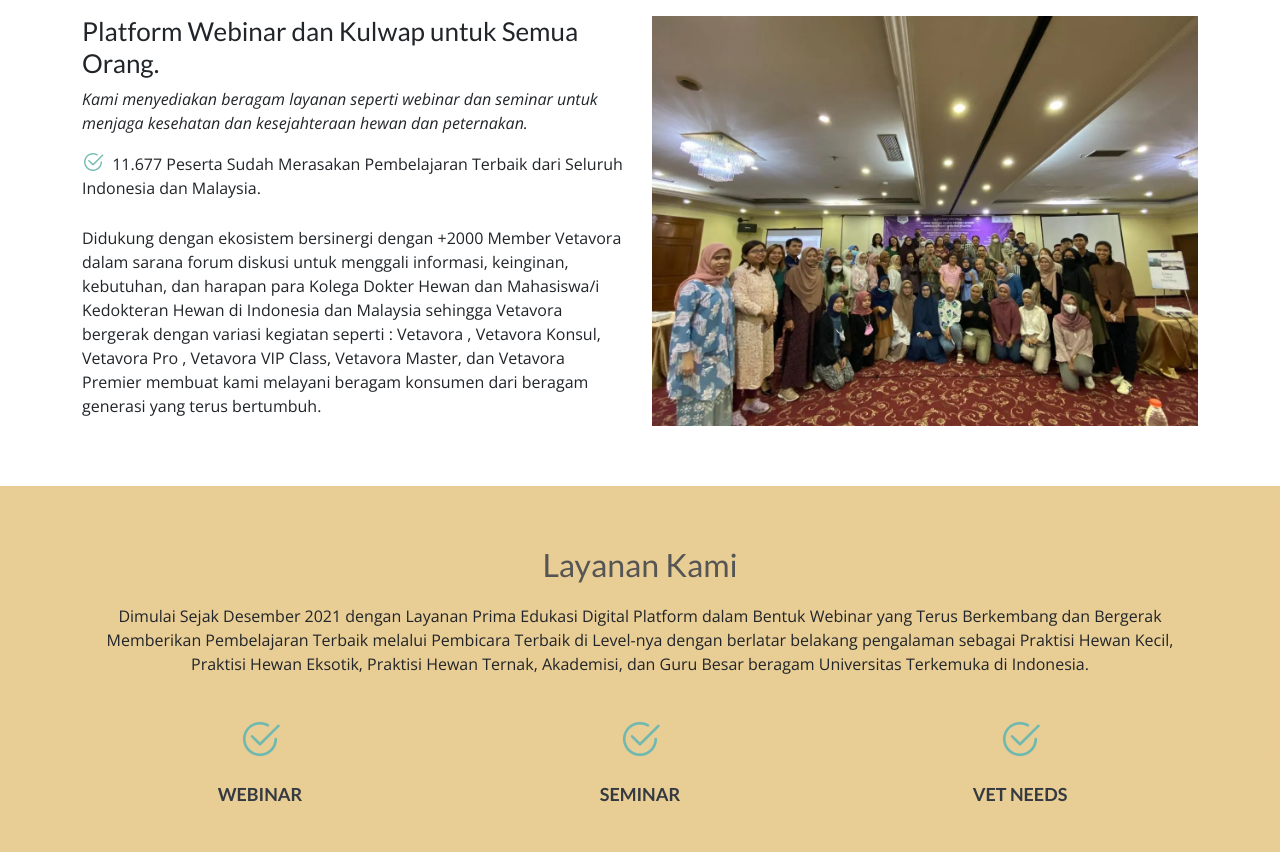
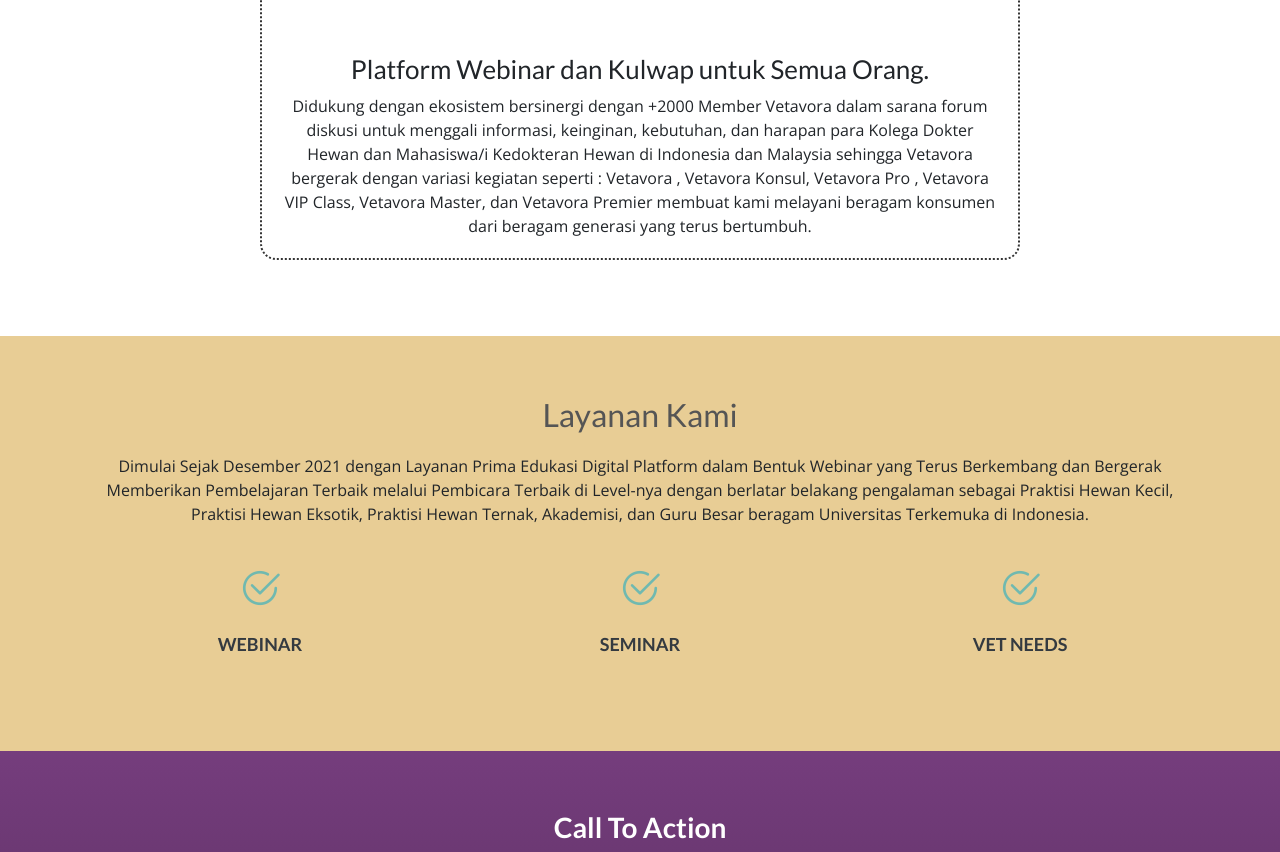
Before and after one commit to bruhmoments/vetavora.id, a plain HTML site: page index.html in a window 1280 px wide. Shown: the part 767-1619 px from the top of the page. Drawn offline with nearby package versions, Linux system fonts and the light colour scheme.

Commit message:
Update 15/08/23

```diff
--- a/assets/css/style.css
+++ b/assets/css/style.css
@@ -61,6 +61,16 @@
 
 .carousel-item img {
   height: 100%;
+}
+
+.dotted-box {
+  border: 2px dotted #333;
+  border-radius: 16px;
+  padding: 20px;
+  text-align: center;
+  margin: 16px 0 16px 0;
+  /* background-color: #f5f5f5; */
+  /* max-width: 400px; */
 }
 
 /*--------------------------------------------------------------
--- a/index.html
+++ b/index.html
@@ -40,9 +40,9 @@
 
       <nav id="navbar" class="navbar">
         <ul>
-          <li><a class="nav-link scrollto active" href="#hero">Home</a></li>
+          <li><a class="nav-link scrollto active" href="#about">Home</a></li>
           <li><a class="nav-link" href="ourteam.html">Team</a></li>
-          <li><a class="nav-link scrollto" href="#about">About Us</a></li>
+          <!-- <li><a class="nav-link scrollto" href="#about">About Us</a></li> -->
           <li><a class="nav-link scrollto" href="#services">Services</a></li>
           <li><a class="nav-link scrollto" href="#portfolio">Portfolio</a></li>
           <li class="dropdown"><a href="#"><span>Artikel</span> <i class="bi bi-chevron-down"></i></a>
@@ -89,11 +89,31 @@
           <div class="swiper-button-prev"></div>
         </div>
 
-        <div class="section-title">
-          <h2><b>Welcome to vetavora.id</b></h2>
+        <div class="row">
+          <div class="col-2"></div>
+          <div class="dotted-box col-8">
+            <div class="section-title">
+              <h2><b>Welcome to vetavora.id</b></h2>
+            </div>
+            <div class="row">
+              <div class="col-lg-12 pt-4 pt-lg-0 order-2 order-lg-1">
+                <h3>Platform Webinar dan Kulwap untuk Semua Orang.</h3>
+                <!-- <p class="fst-italic">
+                  Kami menyediakan beragam layanan seperti webinar dan seminar untuk menjaga kesehatan dan kesejahteraan hewan dan peternakan.
+                </p>
+                <ul>
+                  <li><i class="bi bi-check2-circle"></i> 11.677 Peserta Sudah Merasakan Pembelajaran Terbaik dari Seluruh Indonesia dan Malaysia.</li>
+                </ul> -->
+                <p class="text-center">
+                  Didukung dengan ekosistem bersinergi dengan +2000 Member Vetavora dalam sarana forum diskusi untuk menggali informasi, keinginan, kebutuhan, dan harapan para Kolega Dokter Hewan dan Mahasiswa/i Kedokteran Hewan di Indonesia dan Malaysia sehingga Vetavora bergerak dengan variasi kegiatan seperti : Vetavora , Vetavora Konsul, Vetavora Pro , Vetavora VIP Class, Vetavora Master, dan Vetavora Premier membuat kami melayani beragam konsumen dari beragam generasi yang terus bertumbuh.
+                </p>
+              </div>
+            </div>
+          </div>
+          <div class="col-2"></div>
         </div>
 
-        <div class="row">
+        <!-- <div class="row">
           <div class="col-lg-6 order-1 order-lg-2">
             <img src="assets/img/about.jpg" class="img-fluid" alt="">
           </div>
@@ -109,7 +129,7 @@
               Didukung dengan ekosistem bersinergi dengan +2000 Member Vetavora dalam sarana forum diskusi untuk menggali informasi, keinginan, kebutuhan, dan harapan para Kolega Dokter Hewan dan Mahasiswa/i Kedokteran Hewan di Indonesia dan Malaysia sehingga Vetavora bergerak dengan variasi kegiatan seperti : Vetavora , Vetavora Konsul, Vetavora Pro , Vetavora VIP Class, Vetavora Master, dan Vetavora Premier membuat kami melayani beragam konsumen dari beragam generasi yang terus bertumbuh.
             </p>
           </div>
-        </div>
+        </div> -->
 
       </div>
     </section><!-- End About Us Section -->
@@ -158,7 +178,7 @@
     </section><!-- End Call To Action Section -->
 
     <!-- ======= Our Portfolio Section ======= -->
-    <section id="portfolio" class="portfolio">
+    <!-- <section id="portfolio" class="portfolio">
       <div class="container">
 
         <div class="section-title">
@@ -298,7 +318,8 @@
         </div>
 
       </div>
-    </section><!-- End Our Portfolio Section -->
+    </section> -->
+    <!-- End Our Portfolio Section -->
 
     <!-- ======= Frequently Asked Questions Section ======= -->
     <section id="faq" class="faq section-bg">
```
